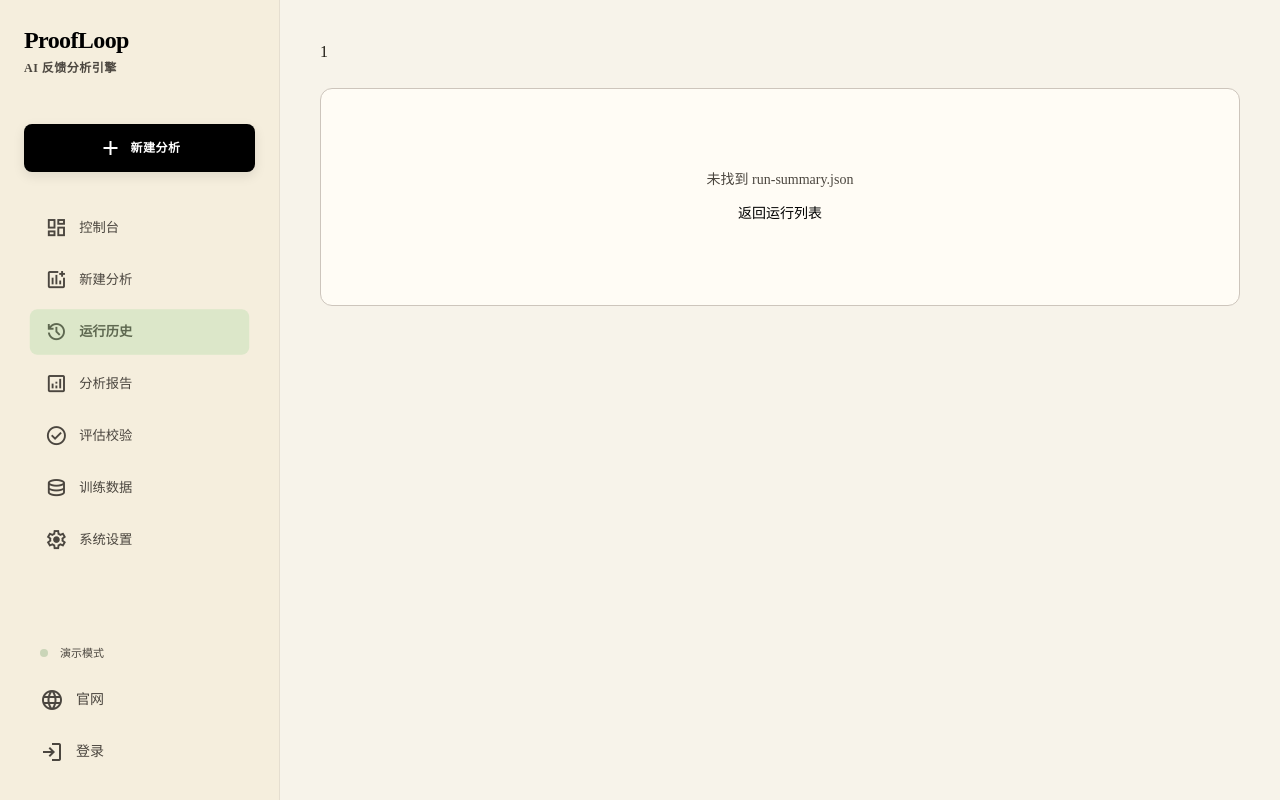
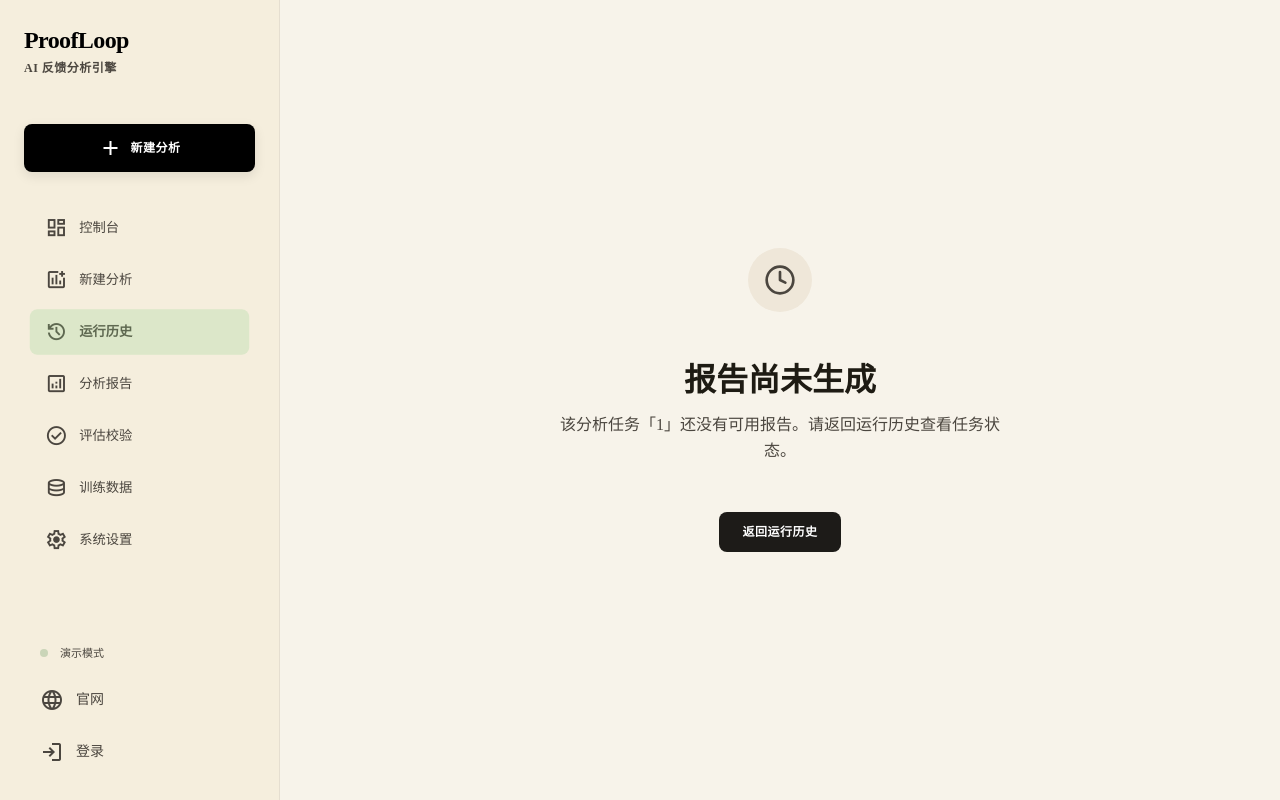
Before and after one commit to ellissun8-lab/InsightPM-AI, a Next.js app in the folder apps/web/: page /runs/1 in a window 1280 px wide. Built offline with nearby package versions, Linux system fonts and the light colour scheme.

Commit message:
fix: cloud 模式分析后跳转和空状态显示
- /new-analysis: cloud 模式跳转到 /runs 而不是 /runs/[caseName]
- /runs/[caseName]: 使用 decodeURIComponent 显示中文名称
- /runs/[caseName]: 找不到报告时显示友好中文空状态

```diff
--- a/apps/web/src/app/new-analysis/page.tsx
+++ b/apps/web/src/app/new-analysis/page.tsx
@@ -53,10 +53,19 @@ export default function NewAnalysisPage() {
       });
       const data = await res.json();
       if (data.ok) {
-        setResult("分析完成");
-        window.location.href = `/runs/${caseName}`;
+        if (data.mode === "cloud") {
+          // Cloud 模式：显示提示，跳转到运行历史
+          setResult("线上分析任务已创建，后台分析 Worker 将在后续版本启用。");
+          setTimeout(() => {
+            window.location.href = "/runs";
+          }, 2000);
+        } else {
+          // Local 模式：跳转到详情页
+          setResult("分析完成");
+          window.location.href = `/runs/${caseName}`;
+        }
       } else {
-        setResult("分析失败: " + (data.error || "unknown"));
+        setResult("分析失败: " + (data.error || "未知错误"));
       }
     } catch (e: any) {
       setResult("分析失败: " + e.message);
--- a/apps/web/src/app/runs/[caseName]/page.tsx
+++ b/apps/web/src/app/runs/[caseName]/page.tsx
@@ -26,7 +26,7 @@ export default async function RunDetailPage({
 }: {
   params: { caseName: string };
 }) {
-  const { caseName } = params;
+  const caseName = decodeURIComponent(params.caseName);
   const runDir = path.join(ROOT, "runs", caseName);
 
   const summary = loadJson(path.join(runDir, "run-summary.json"));
@@ -80,19 +80,22 @@ export default async function RunDetailPage({
     return (
       <div className="flex min-h-screen bg-surface">
         <Sidebar />
-        <div className="ml-[280px] flex-1 p-margin-desktop">
-          <h1 className="text-headline-lg font-headline-lg text-on-surface mb-md">
-            {caseName}
-          </h1>
-          <div className="bg-surface-container-lowest rounded-xl p-xl text-center border border-outline-variant">
-            <p className="text-body-md font-body-md text-on-surface-variant">
-              未找到 run-summary.json
+        <div className="ml-[280px] flex-1 p-margin-desktop flex items-center justify-center">
+          <div className="max-w-md text-center">
+            <div className="w-16 h-16 rounded-full bg-surface-container-high flex items-center justify-center mx-auto mb-lg">
+              <Clock size={32} className="text-on-surface-variant" />
+            </div>
+            <h1 className="text-headline-md font-headline-md text-on-surface mb-sm">
+              报告尚未生成
+            </h1>
+            <p className="text-body-lg font-body-lg text-on-surface-variant mb-lg">
+              该分析任务「{caseName}」还没有可用报告。请返回运行历史查看任务状态。
             </p>
             <a
               href="/runs"
-              className="text-body-md font-body-md text-primary hover:underline mt-sm inline-block"
+              className="inline-flex items-center gap-2 px-6 py-3 bg-primary-container text-white rounded-lg font-label-md text-label-md hover:bg-primary transition-colors"
             >
-              返回运行列表
+              返回运行历史
             </a>
           </div>
         </div>
```
